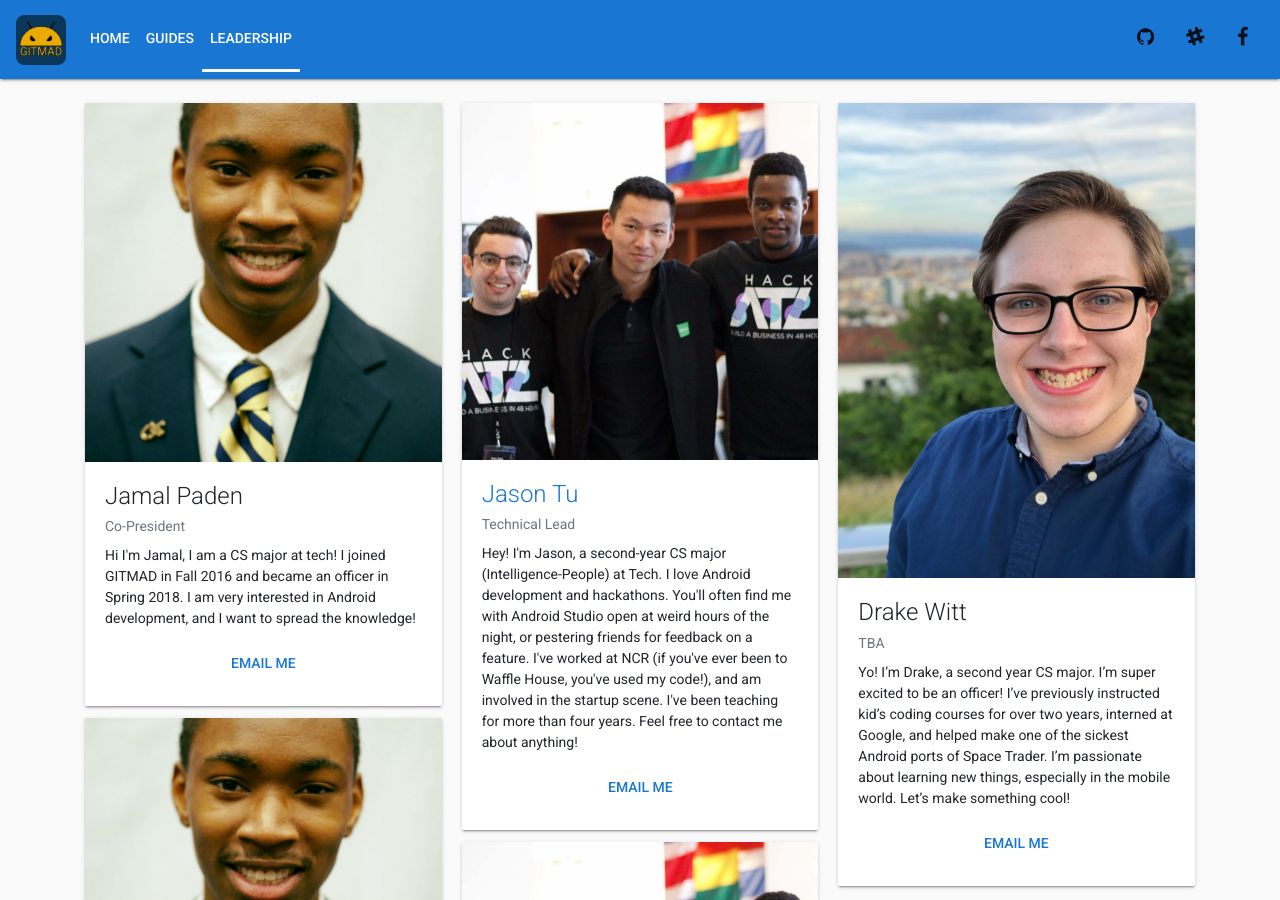
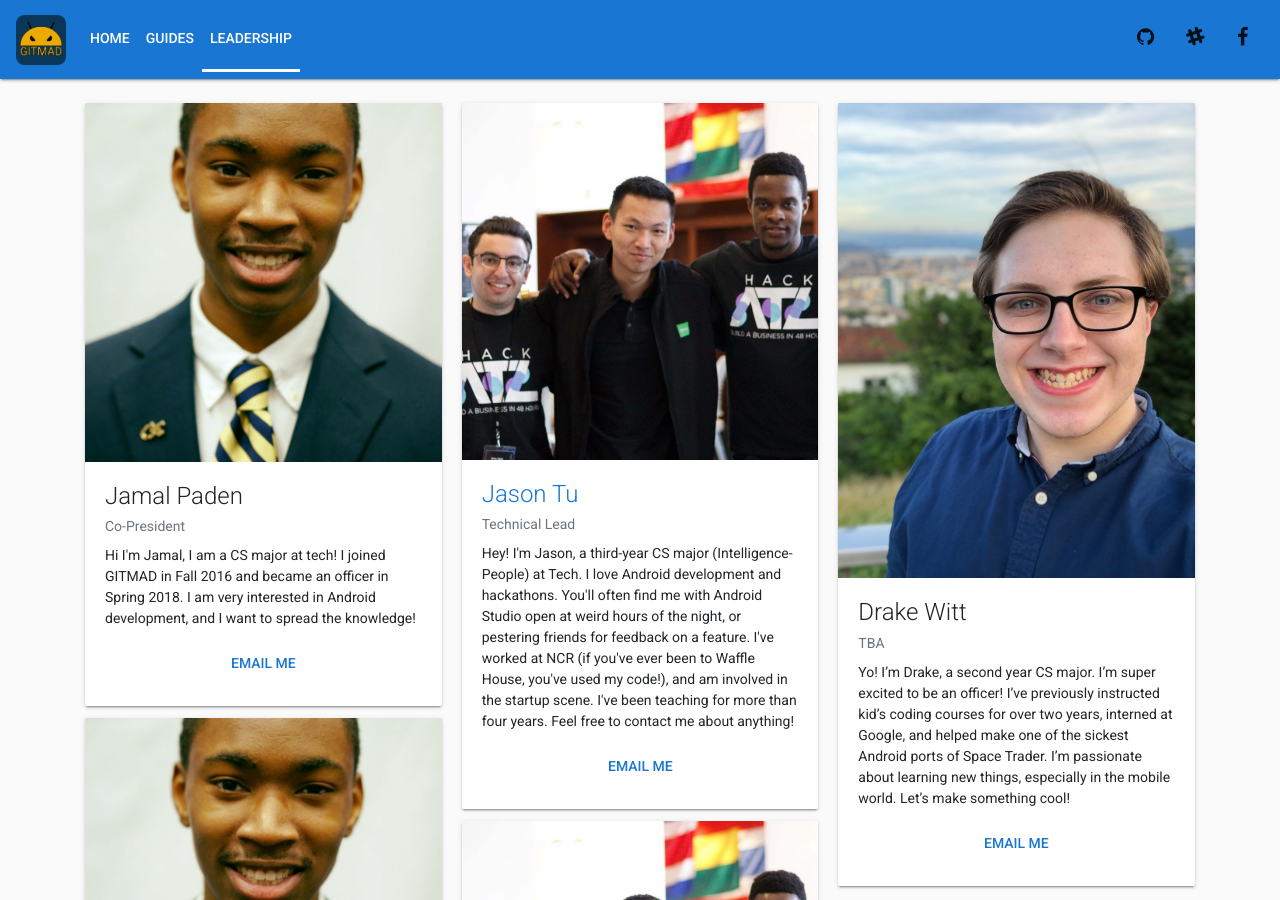
Before and after one commit to git-mad/gitmad.github.io, a Jekyll site: the page built from about.html, in a window 1280 px wide and 900 px high. Built offline with Jekyll 4.4.1, drawn with Linux system fonts in a browser that asks for light colours; nearby versions of some CDN libraries.

Commit message:
Small change

```diff
--- a/_data/officers.yml
+++ b/_data/officers.yml
@@ -15,7 +15,7 @@
   picture: /assets/images/officers/jtu.jpg
   email: jasontu@gatech.edu
   position: Technical Lead
-  bio: Hey! I'm Jason, a second-year CS major (Intelligence-People) at Tech. I love Android development and hackathons. You'll often find me with Android Studio open at weird hours of the night, or pestering friends for feedback on a feature. I've worked at NCR (if you've ever been to Waffle House, you've used my code!), and am involved in the startup scene. I've been teaching for more than four years. Feel free to contact me about anything!
+  bio: Hey! I'm Jason, a third-year CS major (Intelligence-People) at Tech. I love Android development and hackathons. You'll often find me with Android Studio open at weird hours of the night, or pestering friends for feedback on a feature. I've worked at NCR (if you've ever been to Waffle House, you've used my code!), and am involved in the startup scene. I've been teaching for more than four years. Feel free to contact me about anything!
 
 
 - name: Siddu Dussa
```
